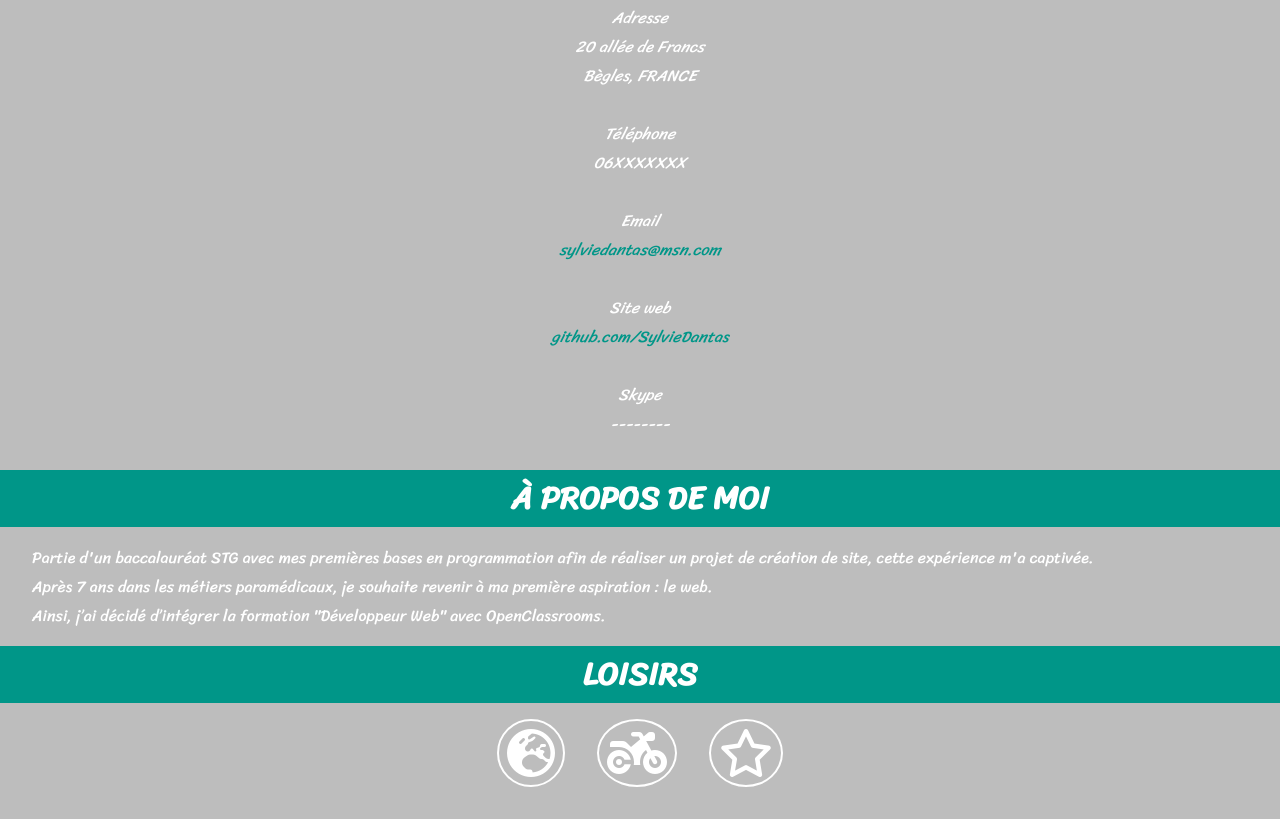
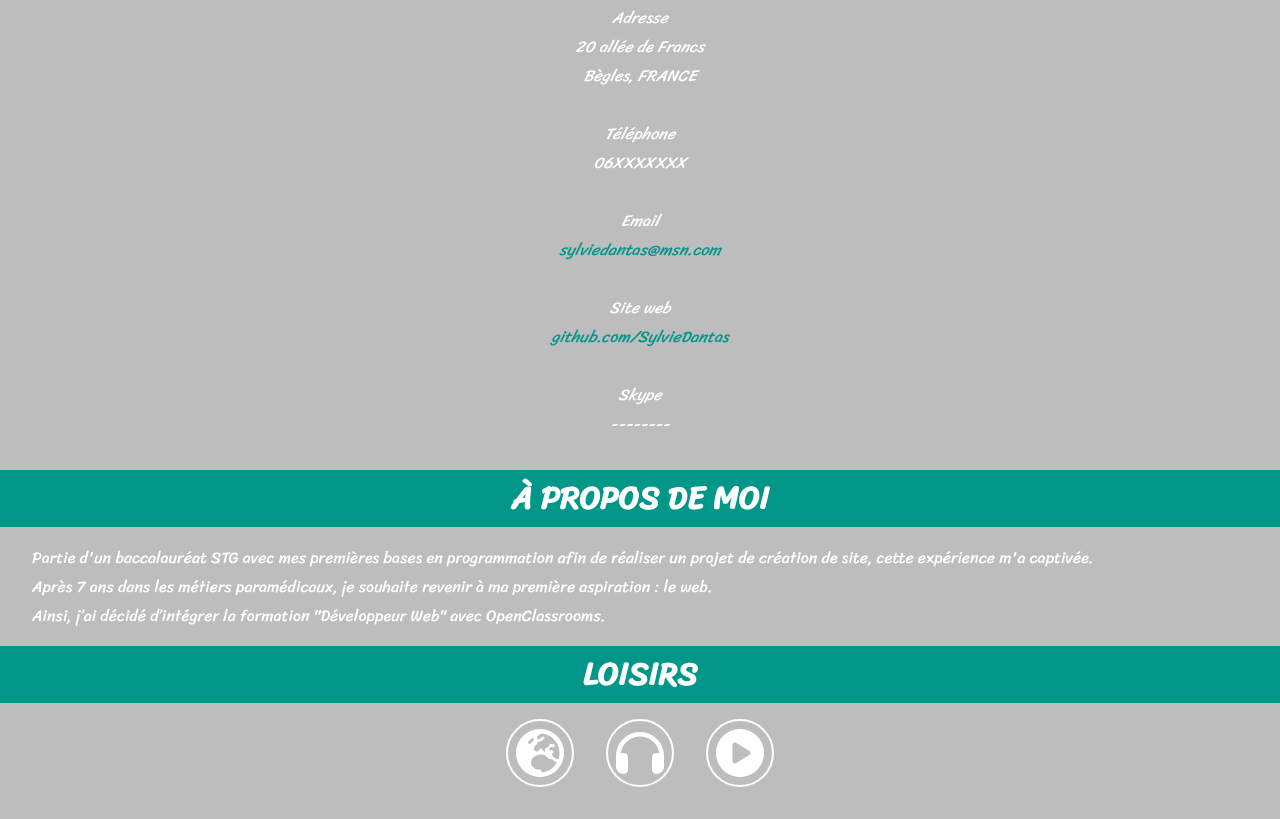
Before and after one commit to Dantas-S/CV_Projet2, a plain HTML site: page index.html in a window 1280 px wide. Shown: the part 2164-2983 px from the top of the page. Drawn offline with Linux system fonts and the light colour scheme.

Commit message:
Modifications icones loisirs

```diff
--- a/index.html
+++ b/index.html
@@ -73,8 +73,8 @@
 
 					<div id="icones">
 						<div class="icone"><i class="fas fa-globe-europe fa-3x" title="Je veux devenir une globe trotteuse :)"></i></div>
-						<div class="icone"><i class="fas fa-motorcycle fa-3x" title="Les balades en moto"></i></div>
-						<div class="icone"><i class="far fa-star fa-3x" title="L'astronomie"></i></div>
+						<div class="icone"><i class="fas fa-headphones fa-3x" title="Écouter de la bonne musique"></i></div>
+						<div class="icone"><i class="fas fa-play-circle fa-3x" title="Je joue notamment sur PS4"></i></div>
 					</div>
 
 				</section>
```
Also changed, not shown: astronomie.svg (deleted), moto.svg (deleted), voyage.svg (deleted).
